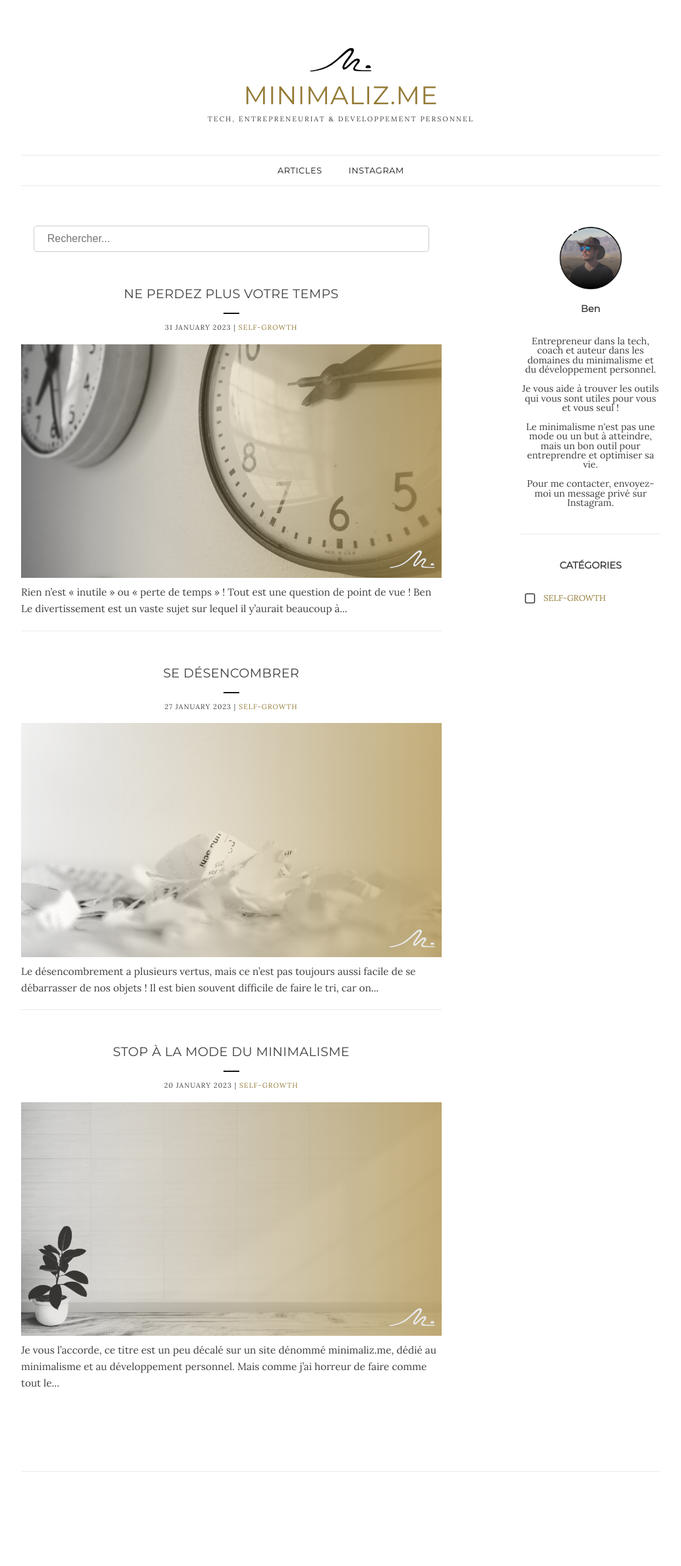
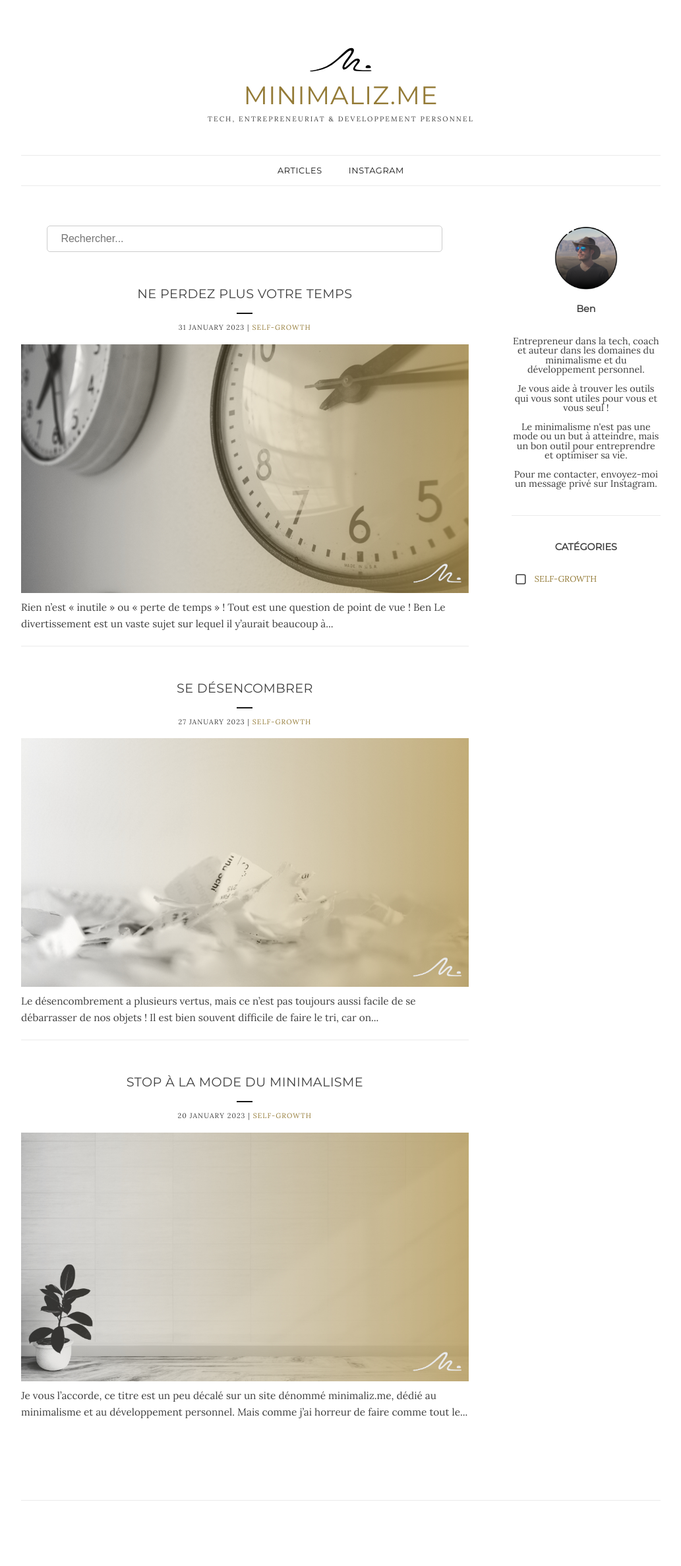
Before and after one commit to minimalizme/minimaliz.me, a Jekyll site: the page built from index.html, in a window 1280 px wide. Shown: the whole page at 66% size, without its empty margins (123-1156 px from the left). Built offline with Jekyll 4.4.1, drawn with Linux system fonts in a browser that asks for light colours; nearby versions of some CDN libraries; comment, search, counter and statistics services are not loaded; before the commit the page ends 2330 px from its top, so only the background shows below that.

Commit message:
Change margin between content and sidebar

```diff
--- a/assets/style.css
+++ b/assets/style.css
@@ -99,7 +99,7 @@ main {
 
 .content {
     flex: 3;
-    margin: 0 120px 0 0px;
+    margin: 0 65px 0 0px;
 }
 
 article {
```
